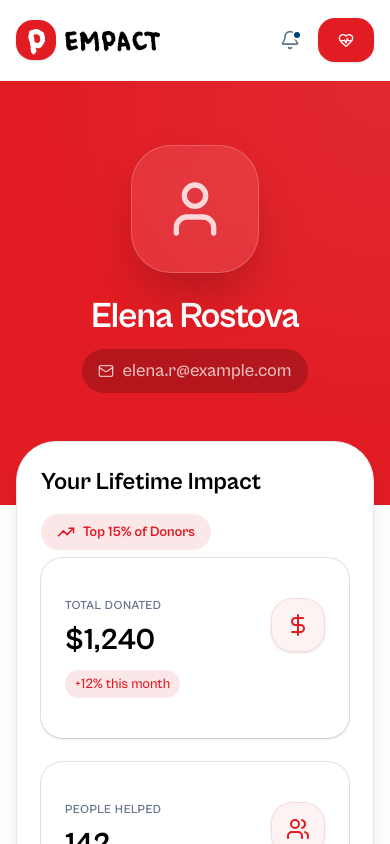
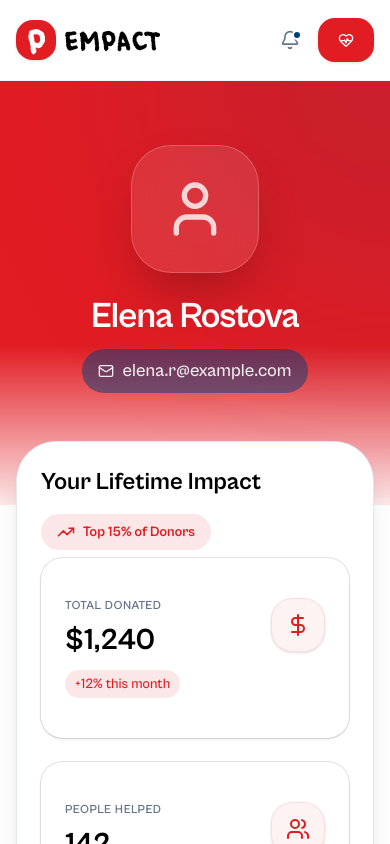
Before and after one commit to MaryamElhamidi/Empact, a Next.js app: page /account in a window 390 px wide. Shown: the top 844 px of the page. Built offline with nearby package versions, Linux system fonts and the light colour scheme.

Commit message:
Changed colours and footer

```diff
--- a/src/app/account/page.tsx
+++ b/src/app/account/page.tsx
@@ -13,15 +13,15 @@ export default function Account() {
     return (
         <div className="flex flex-col min-h-[calc(100vh-5rem)] bg-muted/20 pb-24">
             <div className="bg-primary text-primary-foreground pt-16 pb-28 md:pb-36 relative overflow-hidden">
-                <div className="absolute inset-x-0 bottom-0 h-40 bg-gradient-to-t from-background to-transparent opacity-90 mix-blend-multiply" />
-                <div className="absolute right-0 top-0 w-[30rem] h-[30rem] bg-white/5 rounded-full blur-[100px] translate-x-1/2 -translate-y-1/2" />
+                <div className="absolute inset-x-0 bottom-0 h-40 bg-gradient-to-t from-background to-transparent opacity-90" />
+                <div className="absolute right-0 top-0 w-[30rem] h-[30rem] bg-secondary/10 rounded-full blur-[100px] translate-x-1/2 -translate-y-1/2" />
                 <div className="container mx-auto px-4 lg:px-8 relative z-10 flex flex-col md:flex-row items-center md:items-start gap-6 md:gap-8 text-center md:text-left">
                     <div className="w-32 h-32 md:w-36 md:h-36 rounded-[2.5rem] bg-white/10 flex items-center justify-center text-white border border-white/20 shadow-2xl backdrop-blur-md">
                         <User className="w-16 h-16 md:w-20 md:h-20 opacity-80" />
                     </div>
                     <div className="md:mt-4">
                         <h1 className="text-4xl md:text-5xl lg:text-6xl font-sans font-bold mb-3 tracking-tight">Elena Rostova</h1>
-                        <p className="text-primary-foreground/70 font-medium text-lg flex items-center justify-center md:justify-start gap-2 bg-black/20 px-4 py-2 rounded-full w-fit mx-auto md:mx-0">
+                        <p className="text-primary-foreground/90 font-medium text-lg flex items-center justify-center md:justify-start gap-2 bg-secondary/50 px-4 py-2 rounded-full w-fit mx-auto md:mx-0">
                             <Mail className="w-4 h-4" /> elena.r@example.com
                         </p>
                     </div>
--- a/src/app/discover/page.tsx
+++ b/src/app/discover/page.tsx
@@ -83,8 +83,8 @@ export default function Discover() {
             <div className="container mx-auto px-4 lg:px-8 mt-20">
                 <div className="flex items-center justify-between mb-8 border-b border-border/50 pb-6">
                     <h2 className="text-3xl md:text-4xl font-bold font-sans">Live Crisis Feed</h2>
-                    <span className="bg-secondary/10 text-secondary px-4 py-2 rounded-full text-sm font-bold flex items-center gap-2 border border-secondary/20">
-                        <span className="w-2.5 h-2.5 bg-secondary rounded-full animate-pulse shadow-[0_0_8px_rgba(251,100,21,0.6)]" /> Live Updates
+                    <span className="bg-primary/10 text-primary px-4 py-2 rounded-full text-sm font-bold flex items-center gap-2 border border-primary/20">
+                        <span className="w-2.5 h-2.5 bg-primary rounded-full animate-pulse shadow-[0_0_8px_rgba(225,28,35,0.6)]" /> Live Updates
                     </span>
                 </div>
 
--- a/src/app/donate/page.tsx
+++ b/src/app/donate/page.tsx
@@ -86,7 +86,7 @@ export default function DonateFlow() {
                             >
                                 <div className="relative">
                                     <div className="w-32 h-32 border-[6px] border-muted rounded-full" />
-                                    <div className="absolute top-0 left-0 w-32 h-32 border-[6px] border-primary rounded-full border-t-transparent animate-spin" />
+                                    <div className="absolute top-0 left-0 w-32 h-32 border-[6px] border-primary rounded-full border-t-transparent animate-spin ring-secondary ring-offset-2" />
                                 </div>
                                 <div className="text-center">
                                     <h2 className="text-3xl font-bold font-sans mb-3">Processing...</h2>
@@ -108,7 +108,7 @@ export default function DonateFlow() {
                                 </div>
 
                                 <h2 className="text-5xl md:text-6xl font-bold font-sans mb-6 text-foreground tracking-tight">Impact Confirmed</h2>
-                                <div className="bg-gradient-to-br from-primary/10 to-transparent border border-primary/20 rounded-3xl p-8 mb-12 w-full max-w-lg shadow-inner">
+                                <div className="bg-gradient-to-br from-primary/5 to-transparent border border-primary/10 rounded-3xl p-8 mb-12 w-full max-w-lg shadow-inner">
                                     <p className="text-xl text-primary font-medium leading-relaxed">
                                         Your <span className="font-bold text-2xl">${amount}</span> donation provided emergency support for <span className="font-bold text-2xl underline decoration-secondary decoration-4 underline-offset-4">{Math.floor(amount / 6.25) || 1} families</span>.
                                     </p>
--- a/src/components/layout/Footer.tsx
+++ b/src/components/layout/Footer.tsx
@@ -1,4 +1,3 @@
-import { Heart } from "lucide-react";
 
 export function Footer() {
     return (
@@ -14,7 +13,7 @@ export function Footer() {
                     AI-powered humanitarian discovery connecting people to real-world impact seamlessly.
                 </p>
                 <div className="flex items-center gap-2 text-sm text-foreground/70 font-bold mt-4 bg-muted/50 px-6 py-3 rounded-full border border-border/50">
-                    Built with <Heart className="w-4 h-4 text-destructive fill-destructive mx-1 animate-bounce" /> for HackCanada
+                    Built with ᥫ᭡ for HackCanada
                 </div>
             </div>
         </footer>
--- a/src/components/notifications/NotificationItem.tsx
+++ b/src/components/notifications/NotificationItem.tsx
@@ -38,7 +38,7 @@ export function NotificationItem({ type, title, message, timestamp, isRead = fal
             </div>
             {!isRead && (
                 <div className="shrink-0 flex items-center justify-center pl-2">
-                    <div className="w-2.5 h-2.5 bg-secondary rounded-full animate-pulse shadow-[0_0_8px_rgba(251,100,21,0.6)]" />
+                    <div className="w-2.5 h-2.5 bg-primary rounded-full animate-pulse shadow-[0_0_8px_rgba(225,28,35,0.6)]" />
                 </div>
             )}
         </div>
--- a/src/components/ui/globe.tsx
+++ b/src/components/ui/globe.tsx
@@ -13,7 +13,7 @@ export function Globe({ className }: { className?: string }) {
 
         // Convert hex to rgb format (0-1)
         // White: #FFFFFF -> 1, 1, 1
-        // Orange: #FB6415 -> 251/255, 100/255, 21/255 -> 0.984, 0.392, 0.082
+        // Red: #E11C23 -> 225/255, 28/255, 35/255 -> 0.882, 0.110, 0.137
         const globe = createGlobe(canvasRef.current, {
             devicePixelRatio: 2,
             width: 1000 * 2,
@@ -25,7 +25,7 @@ export function Globe({ className }: { className?: string }) {
             mapSamples: 16000,
             mapBrightness: 6,
             baseColor: [1, 1, 1],
-            markerColor: [0.984, 0.392, 0.082],
+            markerColor: [0.882, 0.110, 0.137],
             glowColor: [0.9, 0.9, 0.9], // soft bright glow
             markers: [
                 { location: [31.5, 34.46], size: 0.1 }, // Gaza
```
